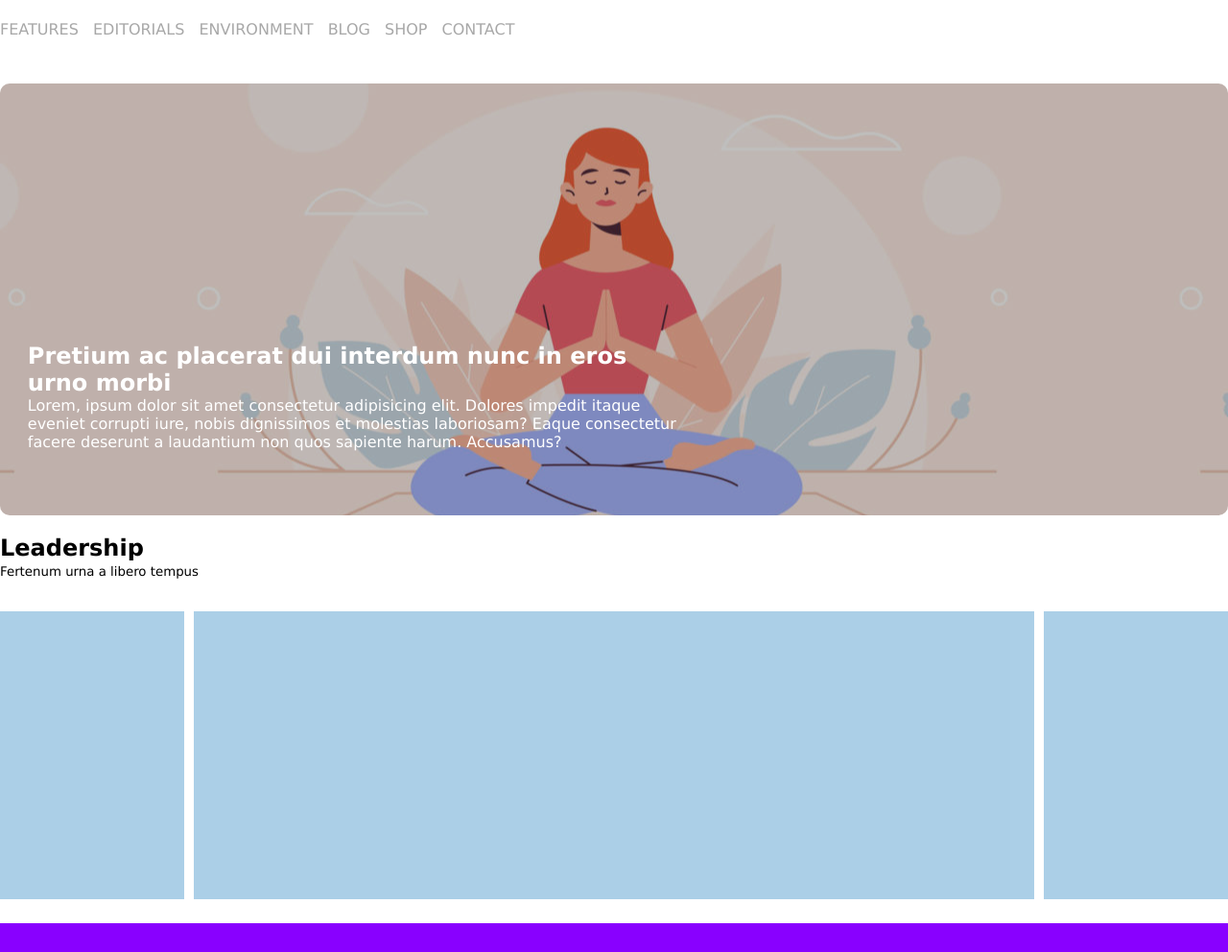
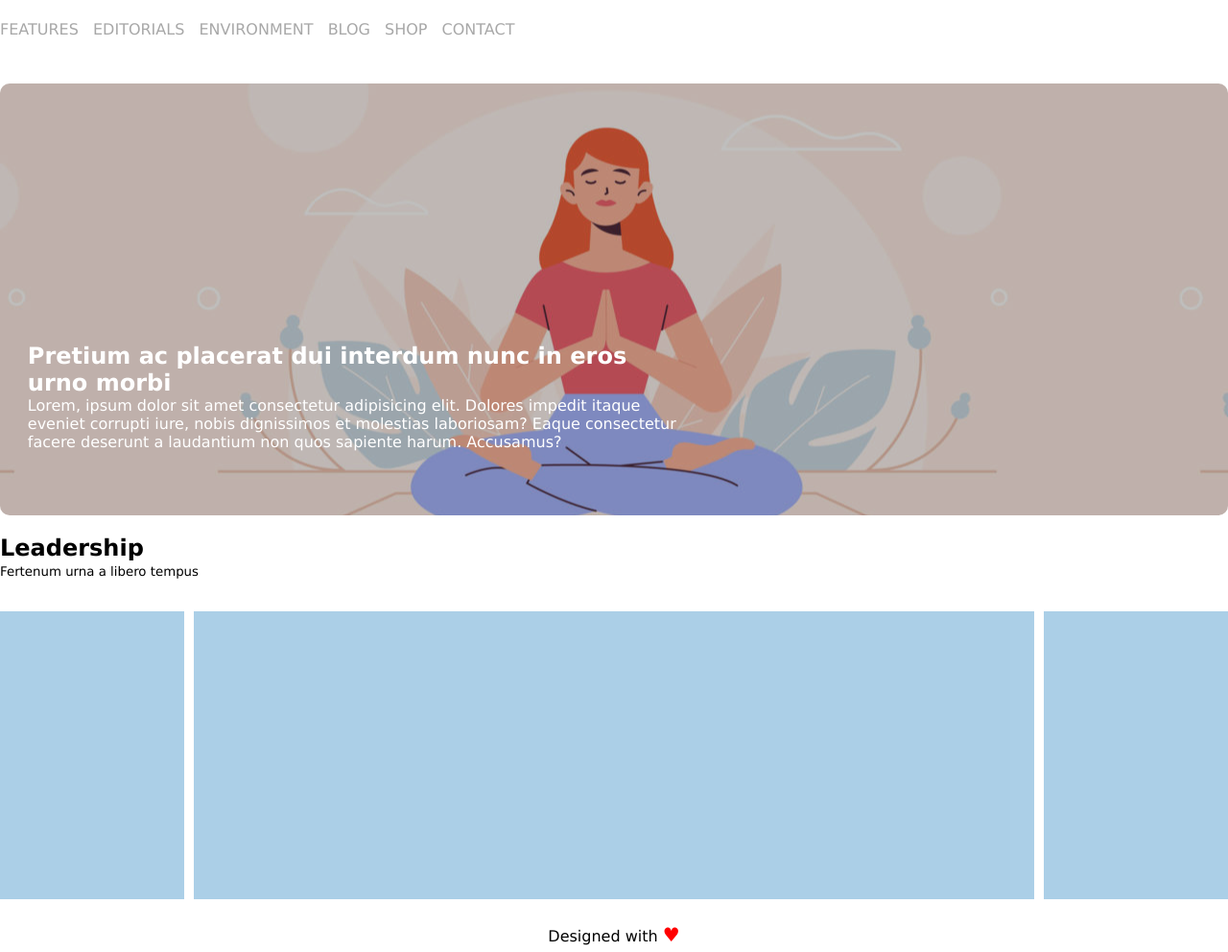
Before and after one commit to moretti-matteo/htmlcss-wp, a plain HTML site: page index.html in a window 1280 px wide. Shown: the part 83-1075 px from the top of the page at 96% size. Drawn offline with Linux system fonts and the light colour scheme.

Commit message:
implementato footer

```diff
--- a/index.html
+++ b/index.html
@@ -31,7 +31,9 @@
                 <div class="black">
                     <div class="banner-text">
                         <h1>Pretium ac placerat dui interdum nunc in eros urno morbi</h1>
-                        <p>Lorem, ipsum dolor sit amet consectetur adipisicing elit. Dolores impedit itaque eveniet corrupti iure, nobis dignissimos et molestias laboriosam? Eaque consectetur facere deserunt a laudantium non quos sapiente harum. Accusamus?</p>
+                        <p>Lorem, ipsum dolor sit amet consectetur adipisicing elit. Dolores impedit itaque eveniet
+                            corrupti iure, nobis dignissimos et molestias laboriosam? Eaque consectetur facere deserunt
+                            a laudantium non quos sapiente harum. Accusamus?</p>
                     </div>
                 </div>
             </section>
@@ -51,7 +53,10 @@
             </section>
         </main>
 
-        <footer></footer>
+        <footer>
+            <span>Designed with</span>
+            <span>&hearts;</span>
+        </footer>
 
     </div>
 
--- a/style/style.css
+++ b/style/style.css
@@ -127,8 +127,13 @@ main{
 }
 
 footer{
-    background: #8900ff;
     height: 30px;
     width: 100%;
     margin-top:5px;
+    text-align: center;
 }
+
+footer span:last-child{
+    color:red;
+    font-size: 20px;
+}
```
